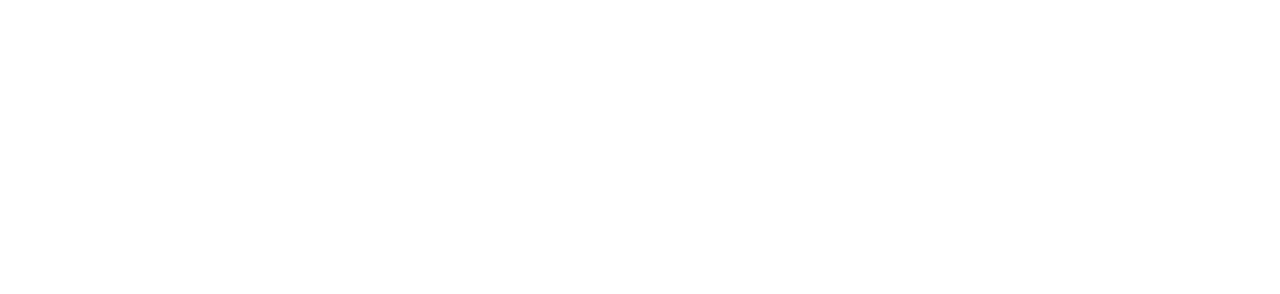
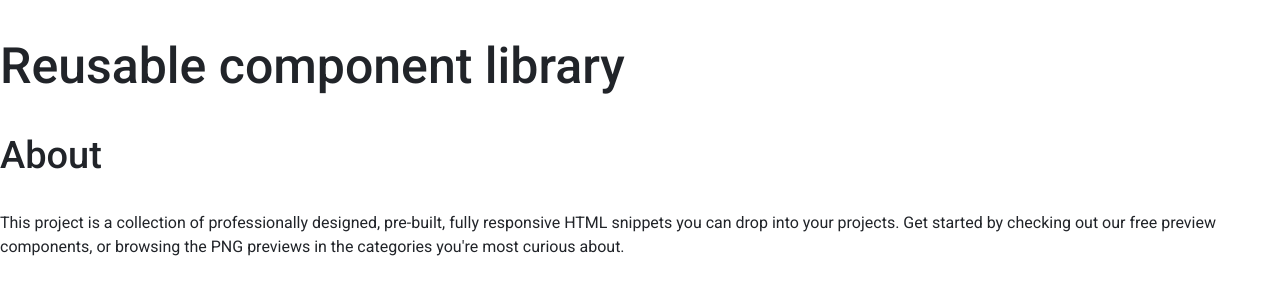
Before and after one commit to vpetrenko90/htmlcss-20210916_vika-petrenko, a website: page index.html in a window 1280 px wide. Drawn offline with nearby package versions, Linux system fonts and the light colour scheme.

Commit message:
feature(lecture-1): layout

```diff
--- a/assets/css/main.css
+++ b/assets/css/main.css
@@ -11,14 +11,20 @@
     --grey-2: #DDE2E5;
     --grey-3: #ACB5BD;
     --grey-4: #495057;
+    --bgColor: #F9FAFC;
 
     --error: var(--red);
     --success: var(--blue);
 
     --primary: var(--blue);
     --secondary: var(--purple);
+
+    --h1-size: 50px;
+    --h2-size: 38px;
 }
 
 * {
     font-family: 'Roboto', sans-serif;
+    color: var(--black);
+    font-size: 16px;
 }
--- /dev/null
+++ b/components/footer/index.css
@@ -0,0 +1,8 @@
+.footer__title {
+    font-size: var(--h2-size);
+    line-height: 48px;
+    font-weight: 500;
+}
+.footer__description {
+    line-height: 1.5;
+}
--- /dev/null
+++ b/components/header/index.css
@@ -0,0 +1,5 @@
+.header__title {
+    font-size: var(--h1-size);
+    font-weight: 500;
+    line-height: 1.28;
+}
--- /dev/null
+++ b/components/page/index.css
@@ -0,0 +1,3 @@
+.page {
+    background-color: var(--bgColor)
+}
--- a/index.html
+++ b/index.html
@@ -2,9 +2,26 @@
 <!-- Главная страница -->
 <html lang="ru">
     <head>
+        <link rel="stylesheet" href="https://cdn.jsdelivr.net/npm/normalize.css@8.0.1/normalize.css">
         <link rel="stylesheet" href="./assets/css/main.css">
+
+        <link rel="stylesheet" href="./components/footer/index.css">
+        <link rel="stylesheet" href="./components/header/index.css">
+        <link rel="stylesheet" href="./components/page/index.css">
     </head>
     <body>
-
+        <header class="header">
+            <h1 class="header__title">Reusable component library</h1>
+        </header>
+        <main class="page">
+        </main>
+        <footer class="footer">
+            <h2 class="footer__title">About</h2>
+            <div class="footer__description">
+                This project is a collection of professionally designed, pre-built, fully responsive HTML snippets you
+                can drop into your projects. Get started by checking out our free preview components, or browsing the
+                PNG previews in the categories you're most curious about.
+            </div>
+        </footer>
     </body>
 </html>
```
